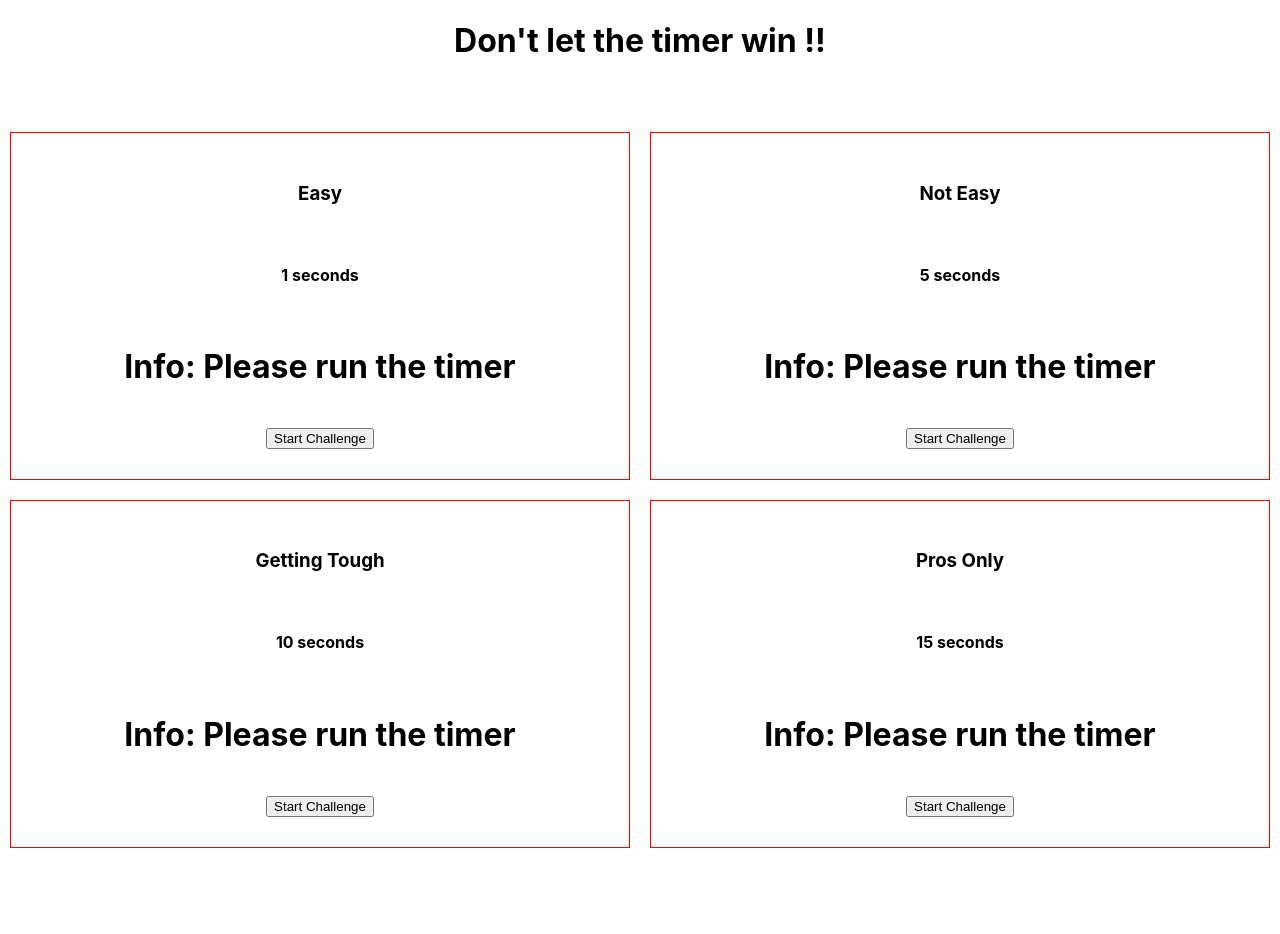
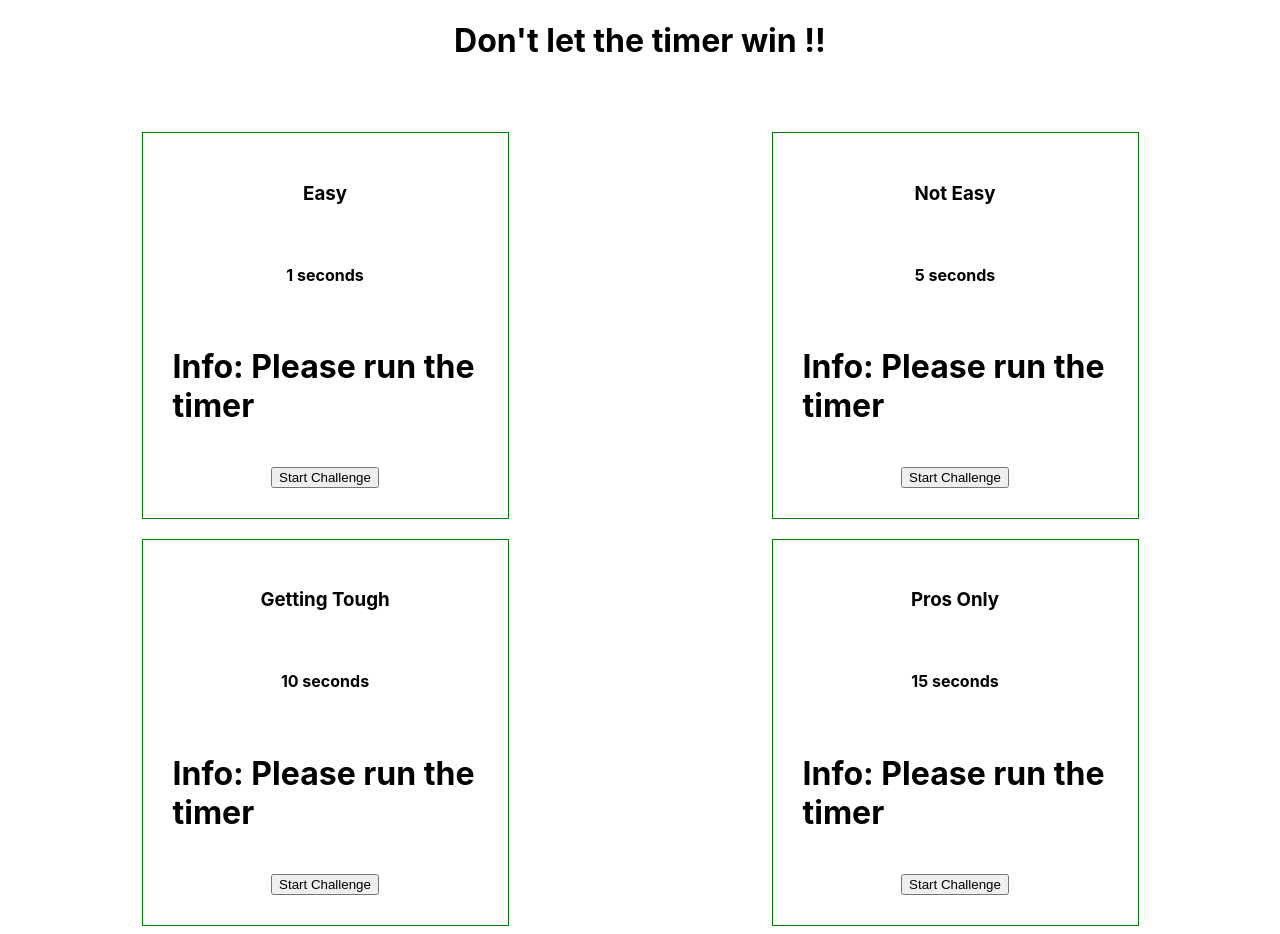
Before and after one commit to gauravsaini999/sample-app, a React (Create React App) app: page /timerpage in a window 1280 px wide. Before the commit the page ends 858 px from the top, so only its background shows below. Built offline with nearby package versions, Linux system fonts and the light colour scheme.

Commit message:
small change

```diff
--- a/src/Pages/TimerPage.jsx
+++ b/src/Pages/TimerPage.jsx
@@ -12,7 +12,7 @@ const TimerPage = () => {
             <div style={{ display: 'flex', flexDirection: 'row', flexWrap: 'wrap', justifyContent: 'center', alignItems: 'center' }}>
                 {times.map((time, index) => {
                     return (
-                        <div key={index} style={{ flexBasis: 'calc(50% - 20px)', margin: '10px' }}>
+                        <div key={index} style={{ flexBasis: 'calc(50% - 30px)', margin: '10px', display: 'flex', justifyContent: 'center' }}>
                             <TimerComponent key={index} title={titles[index]} initTime={time} />
                         </div>
                     )
--- a/src/Pages/components/TimerComponent.jsx
+++ b/src/Pages/components/TimerComponent.jsx
@@ -29,7 +29,7 @@ const TimerComponent = (props) => {
     }, [started, stopped, expired, time])
 
     return (
-        <div style={{ border: '1px solid red', padding: '30px', display: 'flex', flexDirection: 'column', gap: '20px', justifyContent: 'center', alignItems: 'center' }}>
+        <div style={{ border: '1px solid green', width: '50%', padding: '30px', display: 'flex', flexDirection: 'column', gap: '20px', justifyContent: 'center', alignItems: 'center' }}>
             <h3>{title}</h3>
             <h4>{time} seconds</h4>
             <h1>{(stopped === true && started === false) && (expired === false) ? "you won !!" : (started === false && stopped === true) && (expired === true) ? "you lost !!" : (started === false && stopped===false) || started === false  ? "Info: Please run the timer" : "waiting...."}</h1>
```
